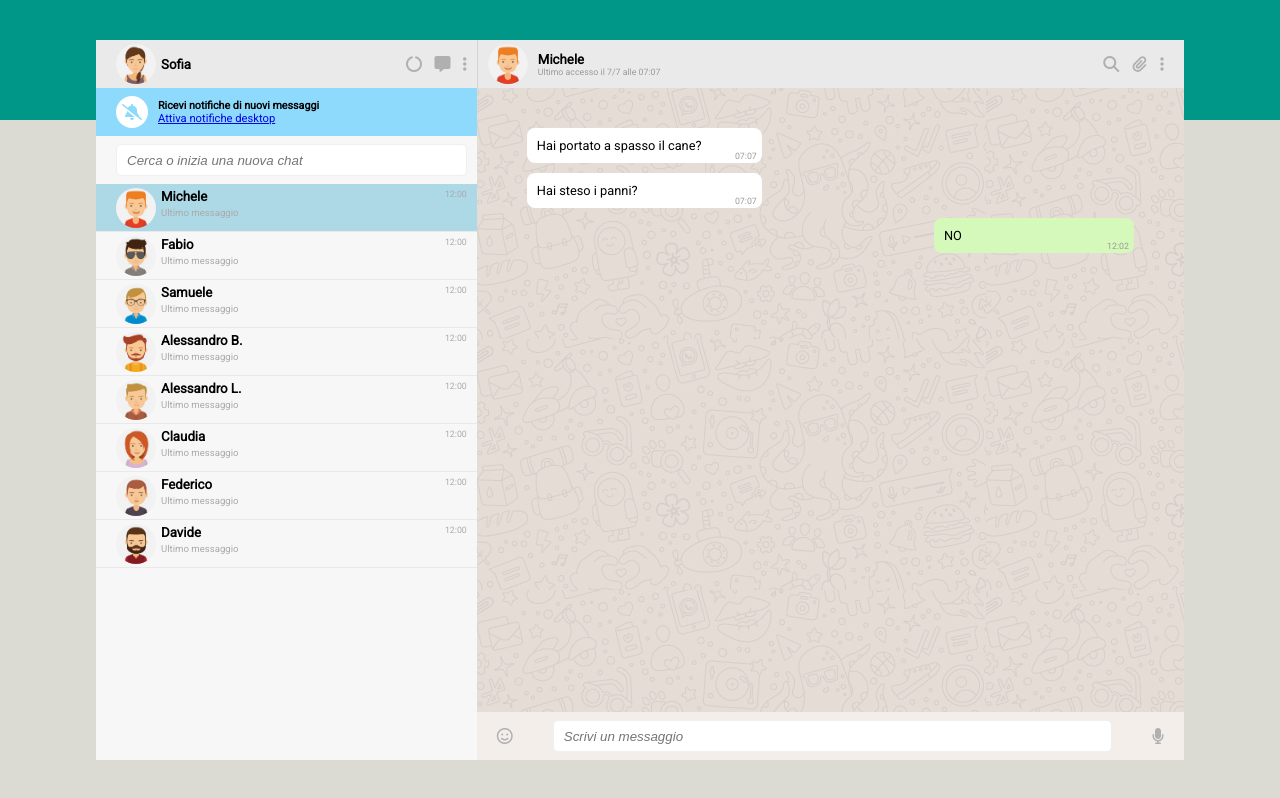
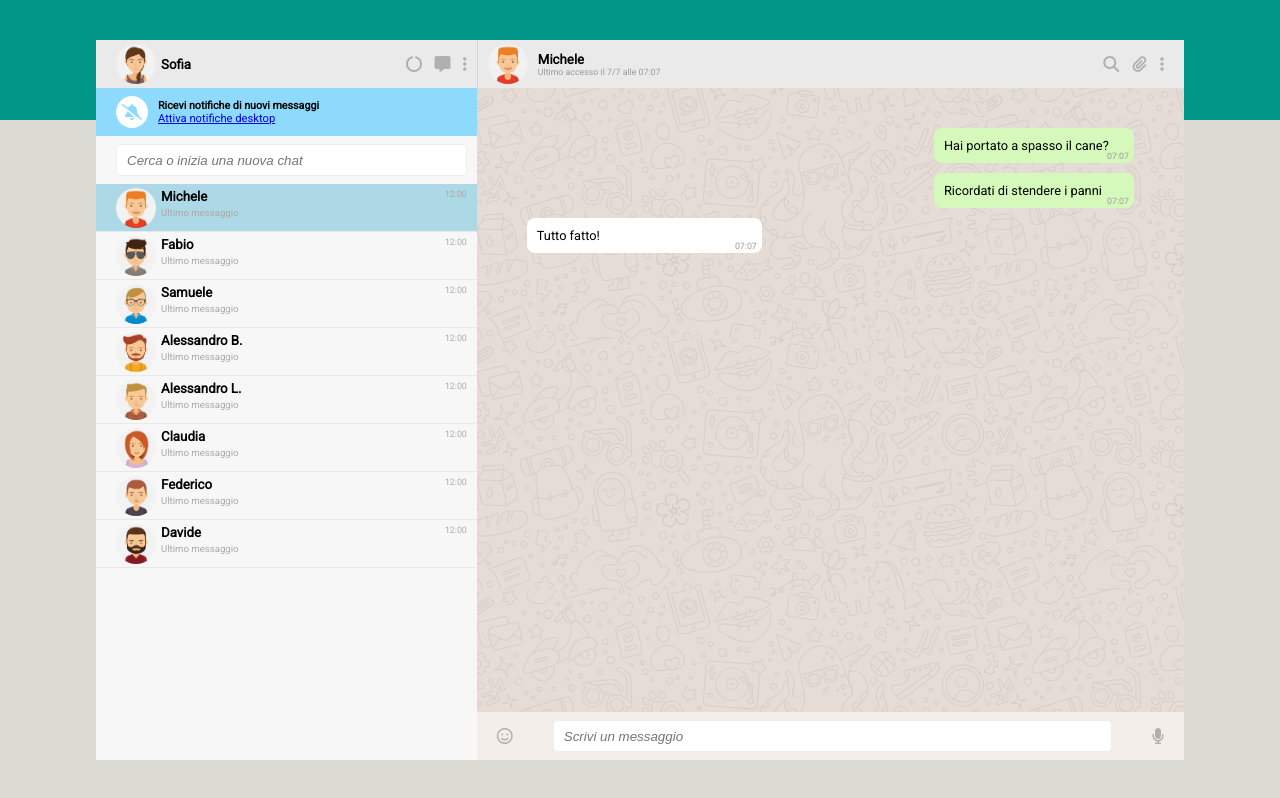
Before and after one commit to ClaudioLeone/vue-boolzapp, a plain HTML site: page index.html in a window 1280 px wide. Drawn offline with nearby package versions, Linux system fonts and the light colour scheme.

Commit message:
Implemented correct messages render in 'content' on left-bar contact click

```diff
--- a/CSS/style.css
+++ b/CSS/style.css
@@ -144,6 +144,7 @@ body {
     justify-content: flex-start;
     align-items: center;
     border-bottom: 1px solid #e9e9e9;
+    cursor: pointer;
 }
 
 .contact-elem.sel-contact {
@@ -186,6 +187,7 @@ body {
     align-items: center;
     justify-content: space-between;
     padding: 0 20px 0 10px;
+    cursor: pointer;
 }
 
 .content {
--- a/index.html
+++ b/index.html
@@ -79,11 +79,15 @@
                     </div>
 
                     <div class="content flex d-column">
-                        <div class="received-row flex d-column">
-                            <p>Hai portato a spasso il cane?</p>
-                            <p class="msg-time">07:07</p>
+                        <div v-for="message in contacts[activeIndex].messages">
+                            <div class="flex d-column">
+                                <div class="flex d-column" :class="message.status === 'received' ? 'received-row' : 'sent-row'" class="">
+                                    <p>{{ message.message }}</p>
+                                    <p class="msg-time">07:07</p>
+                                </div>
+                            </div>
                         </div>
-
+<!--
                         <div class="received-row flex d-column">
                             <p>Hai steso i panni?</p>
                             <p class="msg-time">07:07</p>
@@ -92,7 +96,7 @@
                         <div class="sent-row flex d-column">
                             <p>NO</p>
                             <p class="msg-time">12:02</p>
-                        </div>
+                        </div>                       -->
                     </div>
 
                     <div class="content-bottom-bar bars-height flex">
```
